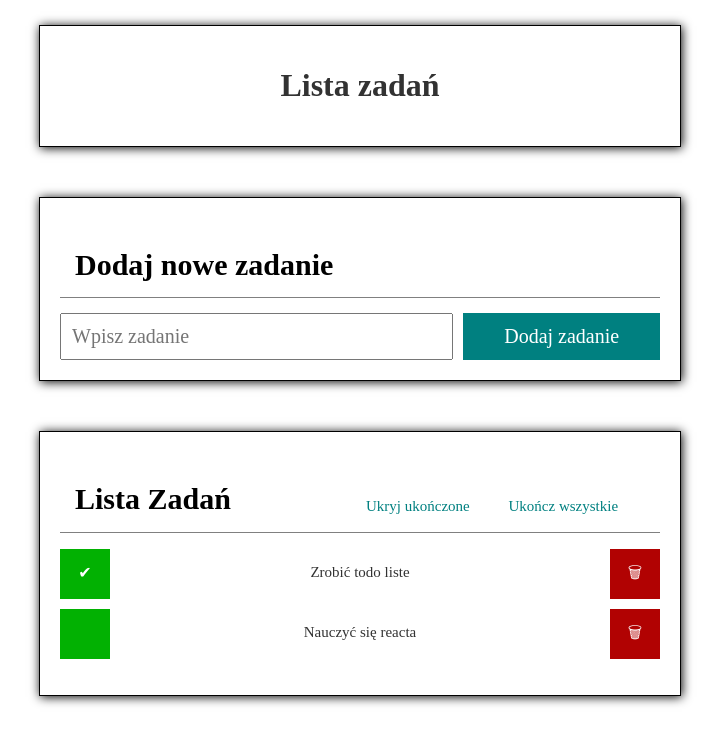
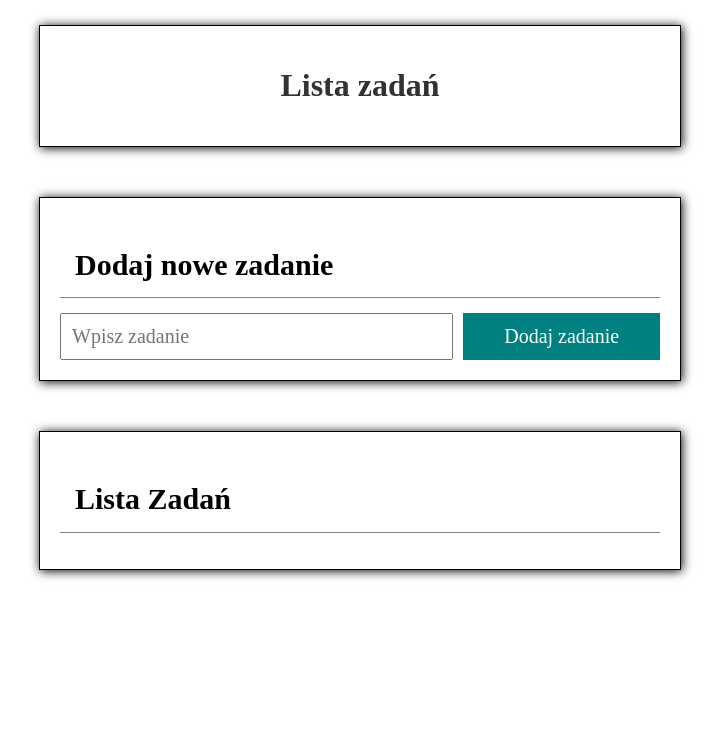
Before and after one commit to kacperm02/todo-list-react, a React (Create React App) app: page / in a window 1280 px wide. Shown: the top 744 px of the page, without its empty margins (280-1001 px from the left). Built offline with nearby package versions, Linux system fonts and the light colour scheme.

Commit message:
adding local storage

```diff
--- a/src/App.js
+++ b/src/App.js
@@ -5,19 +5,26 @@ import Section from "./Section";
 import Header from "./header";
 import Container from "./Container";
 import "./index.css";
-import { useState } from "react";
+import { useEffect, useState } from "react";
 
-
+const getInitialTasks = () => {
+    const tasksLocalStorageContent = localStorage.getItem("tasks");
+  return tasksLocalStorageContent
+  ? JSON.parse(tasksLocalStorageContent)
+  : []
+};
 
 function App() {
   const [hideDone, setHideDone] = useState(false);
-  const [tasks, setTasks] = useState([
-  {id:1, content: "Zrobić todo liste", done:true},
-  {id:2, content:"Nauczyć się reacta",done:false},
-  ]);
+
+  const [tasks, setTasks] = useState(getInitialTasks);
+
+  useEffect(() => {
+    localStorage.setItem("tasks", JSON.stringify(tasks))
+  }, [tasks]);
 
   const toggleHideDone = () => {
-    setHideDone(hideDone => !hideDone)
+    setHideDone(hideDone => !hideDone);
   }
 
   const removeTask = (id) => {
```
